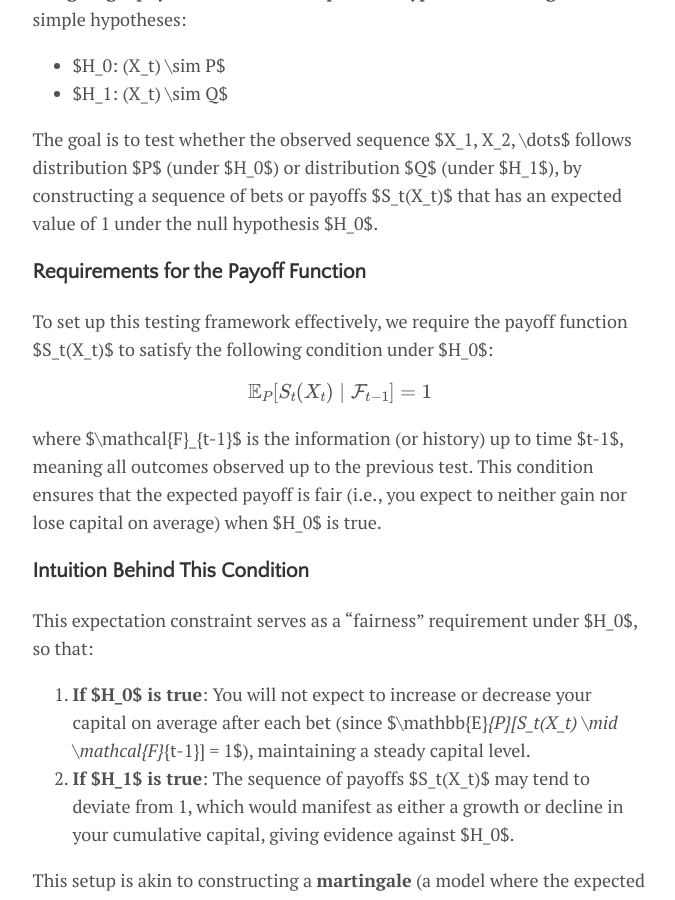
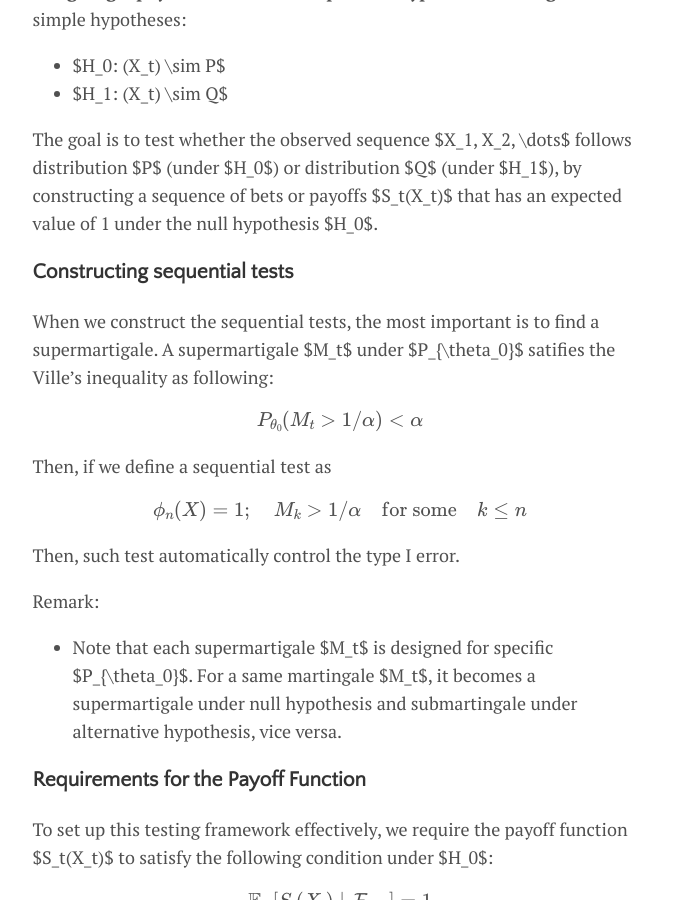
Before and after one commit to catty-halsey/catty-halsey.github.io, a Jekyll site: the page built from _posts/2024-11-5-Sequential testing.md, in a window 1280 px wide and 900 px high, scrolled down 243 px. Shown: the whole window, without its empty margins (300-975 px from the left). Built offline with Jekyll 4.4.1, drawn with Linux system fonts in a browser that asks for light colours; formulas are drawn with MathJax 3.

Commit message:
Update 2024-11-5-Sequential testing.md

```diff
--- a/_posts/2024-11-5-Sequential testing.md
+++ b/_posts/2024-11-5-Sequential testing.md
@@ -12,6 +12,25 @@ tags: [documentation, sample]
 - $H_1: (X_t) \sim Q$
 
 The goal is to test whether the observed sequence $X_1, X_2, \dots$ follows distribution $P$ (under $H_0$) or distribution $Q$ (under $H_1$), by constructing a sequence of bets or payoffs $S_t(X_t)$ that has an expected value of 1 under the null hypothesis $H_0$.
+
+### Constructing sequential tests
+When we construct the sequential tests, the most important is to find a supermartigale. A supermartigale $M_t$ under $P_{\theta_0}$ satifies the Ville's inequality as following:
+
+$$
+P_{\theta_0}(M_t>1/\alpha)<\alpha
+$$
+
+Then, if we define a sequential test as
+
+$$
+\phi_n(X)=1; \quad M_k>1/\alpha \quad \text{for some} \quad k\leq n
+$$
+
+Then, such test automatically control the type I error.
+
+Remark:
+- Note that each supermartigale $M_t$ is designed for specific $P_{\theta_0}$. For a same martingale $M_t$, it becomes a supermartigale under null hypothesis and submartingale under alternative hypothesis, vice versa.
+
 
 ### Requirements for the Payoff Function
 
```
